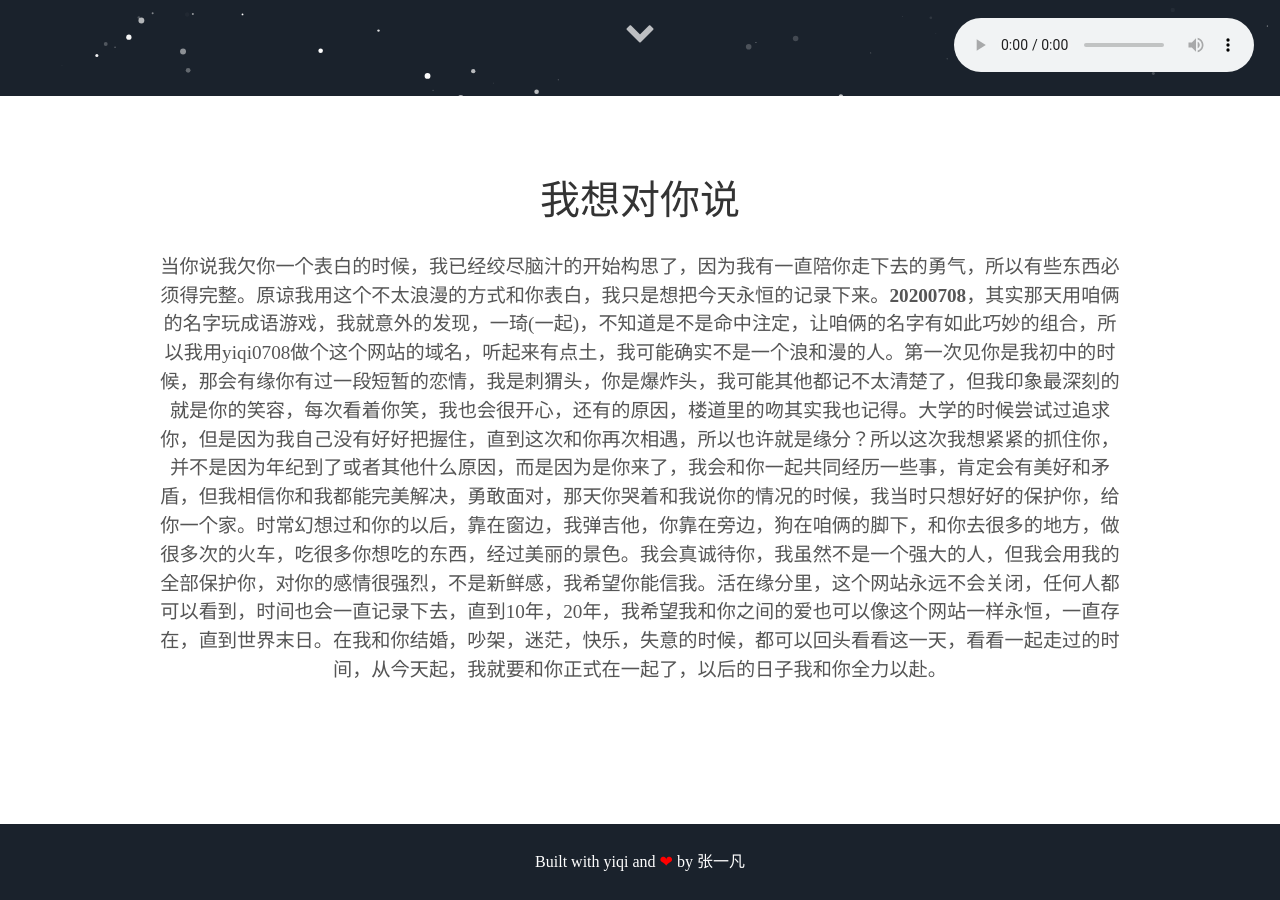
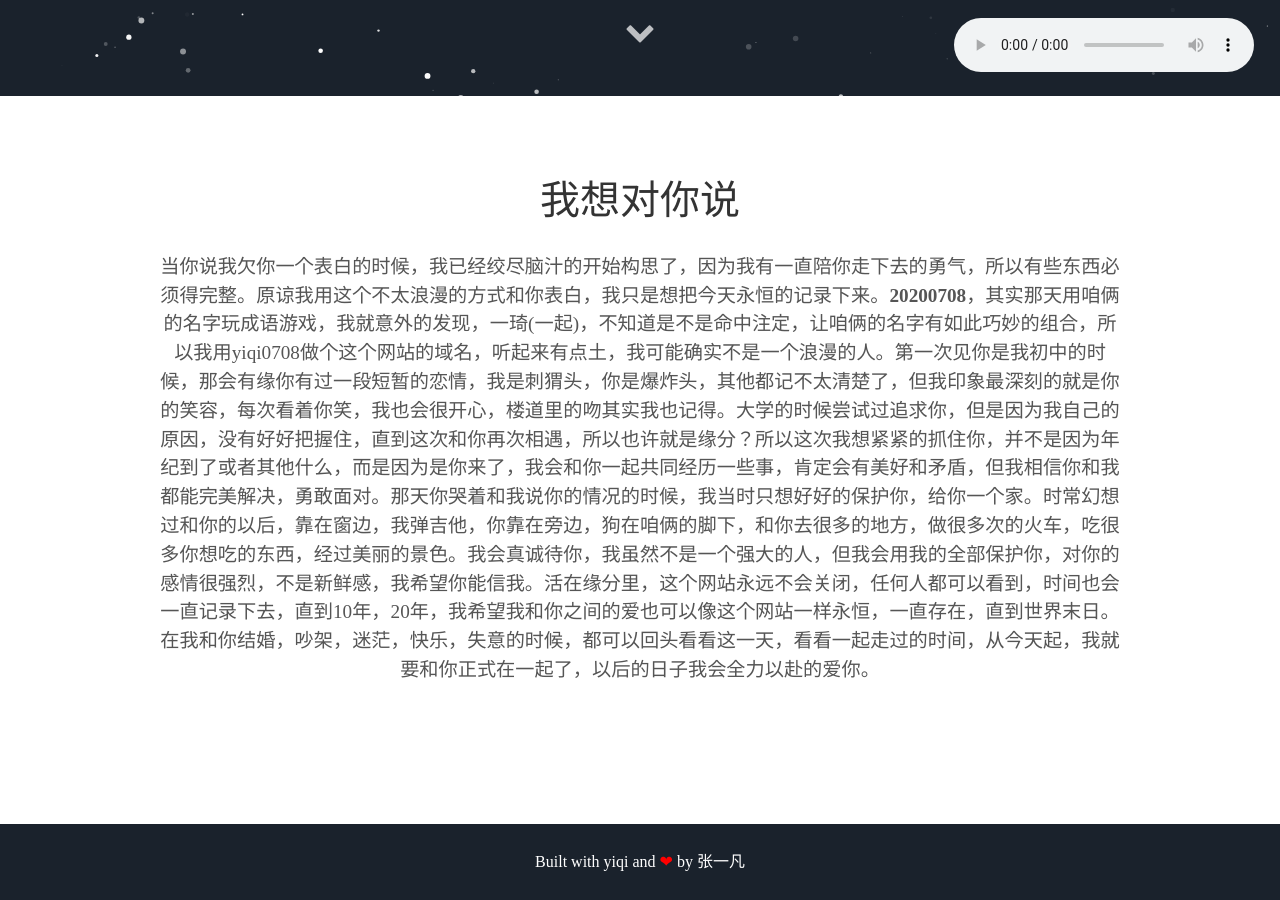
Before and after one commit to yiqi0708/iloveu, a Jekyll site: the page built from index.html, in a window 1280 px wide and 900 px high, scrolled down 804 px. Built offline with Jekyll 4.4.1, drawn with Linux system fonts in a browser that asks for light colours; some web fonts are replaced.

Commit message:
Update _config.yml

```diff
--- a/_config.yml
+++ b/_config.yml
@@ -6,7 +6,7 @@ url: yiqi0708 # the base hostname & protocol for your site e.g. http://willianju
 
 # User settings
 username: 20200708
-user_description: 当你说我欠你一个表白的时候，我已经绞尽脑汁的开始构思了，因为我有一直陪你走下去的勇气，所以有些东西必须得完整。原谅我用这个不太浪漫的方式和你表白，我只是想把今天永恒的记录下来。<b>20200708</b>，其实那天用咱俩的名字玩成语游戏，我就意外的发现，一琦(一起)，不知道是不是命中注定，让咱俩的名字有如此巧妙的组合，所以我用yiqi0708做个这个网站的域名，听起来有点土，我可能确实不是一个浪和漫的人。第一次见你是我初中的时候，那会有缘你有过一段短暂的恋情，我是刺猬头，你是爆炸头，我可能其他都记不太清楚了，但我印象最深刻的就是你的笑容，每次看着你笑，我也会很开心，还有的原因，楼道里的吻其实我也记得。大学的时候尝试过追求你，但是因为我自己没有好好把握住，直到这次和你再次相遇，所以也许就是缘分？所以这次我想紧紧的抓住你，并不是因为年纪到了或者其他什么原因，而是因为是你来了，我会和你一起共同经历一些事，肯定会有美好和矛盾，但我相信你和我都能完美解决，勇敢面对，那天你哭着和我说你的情况的时候，我当时只想好好的保护你，给你一个家。时常幻想过和你的以后，靠在窗边，我弹吉他，你靠在旁边，狗在咱俩的脚下，和你去很多的地方，做很多次的火车，吃很多你想吃的东西，经过美丽的景色。我会真诚待你，我虽然不是一个强大的人，但我会用我的全部保护你，对你的感情很强烈，不是新鲜感，我希望你能信我。活在缘分里，这个网站永远不会关闭，任何人都可以看到，时间也会一直记录下去，直到10年，20年，我希望我和你之间的爱也可以像这个网站一样永恒，一直存在，直到世界末日。在我和你结婚，吵架，迷茫，快乐，失意的时候，都可以回头看看这一天，看看一起走过的时间，从今天起，我就要和你正式在一起了，以后的日子我和你全力以赴。
+user_description: 当你说我欠你一个表白的时候，我已经绞尽脑汁的开始构思了，因为我有一直陪你走下去的勇气，所以有些东西必须得完整。原谅我用这个不太浪漫的方式和你表白，我只是想把今天永恒的记录下来。<b>20200708</b>，其实那天用咱俩的名字玩成语游戏，我就意外的发现，一琦(一起)，不知道是不是命中注定，让咱俩的名字有如此巧妙的组合，所以我用yiqi0708做个这个网站的域名，听起来有点土，我可能确实不是一个浪漫的人。第一次见你是我初中的时候，那会有缘你有过一段短暂的恋情，我是刺猬头，你是爆炸头，其他都记不太清楚了，但我印象最深刻的就是你的笑容，每次看着你笑，我也会很开心，楼道里的吻其实我也记得。大学的时候尝试过追求你，但是因为我自己的原因，没有好好把握住，直到这次和你再次相遇，所以也许就是缘分？所以这次我想紧紧的抓住你，并不是因为年纪到了或者其他什么，而是因为是你来了，我会和你一起共同经历一些事，肯定会有美好和矛盾，但我相信你和我都能完美解决，勇敢面对。那天你哭着和我说你的情况的时候，我当时只想好好的保护你，给你一个家。时常幻想过和你的以后，靠在窗边，我弹吉他，你靠在旁边，狗在咱俩的脚下，和你去很多的地方，做很多次的火车，吃很多你想吃的东西，经过美丽的景色。我会真诚待你，我虽然不是一个强大的人，但我会用我的全部保护你，对你的感情很强烈，不是新鲜感，我希望你能信我。活在缘分里，这个网站永远不会关闭，任何人都可以看到，时间也会一直记录下去，直到10年，20年，我希望我和你之间的爱也可以像这个网站一样永恒，一直存在，直到世界末日。在我和你结婚，吵架，迷茫，快乐，失意的时候，都可以回头看看这一天，看看一起走过的时间，从今天起，我就要和你正式在一起了，以后的日子我会全力以赴的爱你。
 user_title: 和我在一琦
 email: yiqi20200708@outlook.com
 # twitter_username: lorem_ipsum
```
